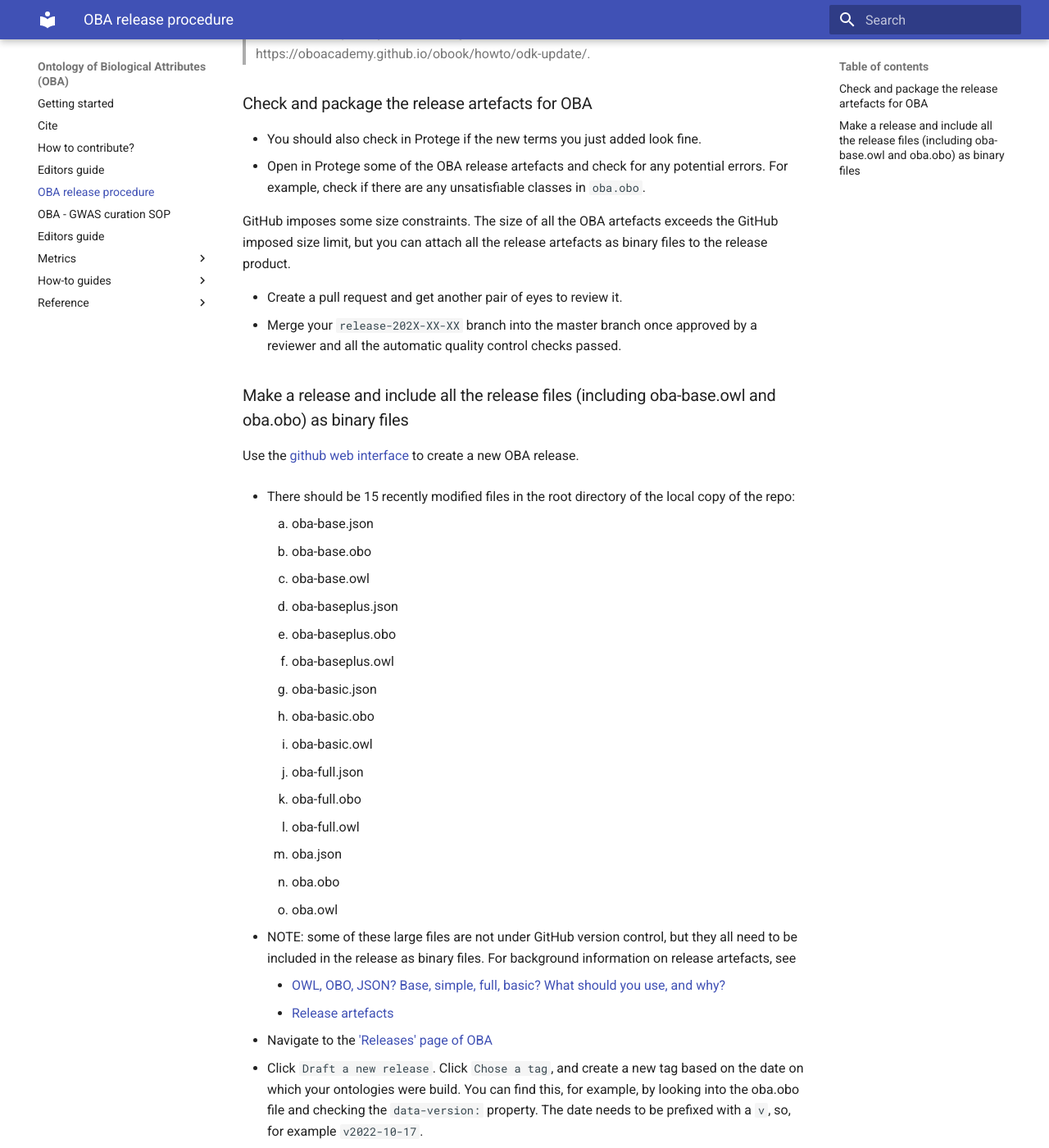
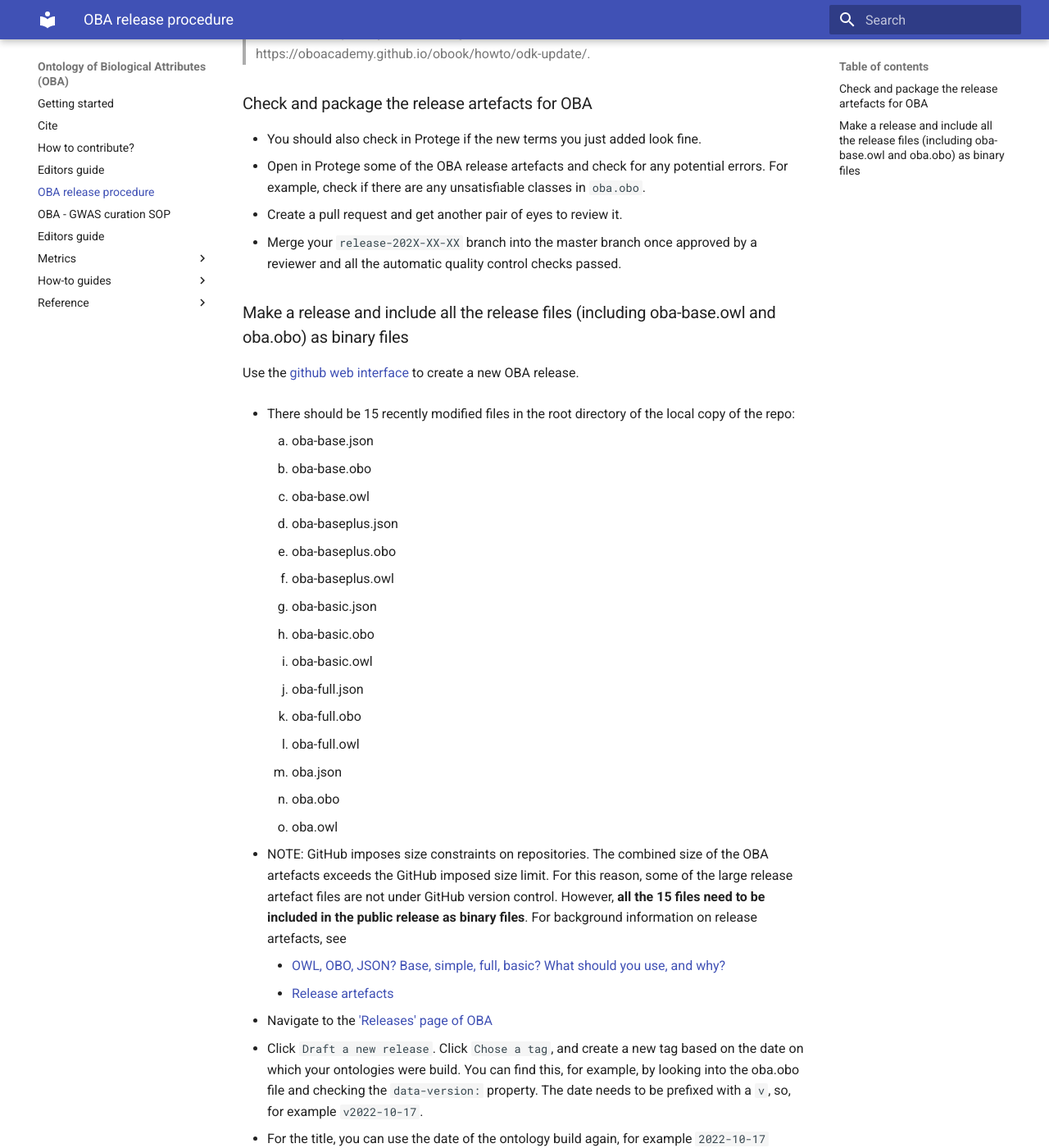
Before and after one commit to obophenotype/bio-attribute-ontology, an MkDocs documentation site: the page built from docs/oba-release-sop.md, in a window 1280 px wide and 1400 px high, scrolled down 885 px. Shown: the whole window at 82% size. Built offline with MkDocs 1.6.1 and Material for MkDocs 9.7.7, drawn with Linux system fonts in a browser that asks for light colours.

Commit message:
Move sentence to next section.

```diff
--- a/docs/oba-release-sop.md
+++ b/docs/oba-release-sop.md
@@ -47,9 +47,6 @@ sh run.sh make prepare_release -B
 - Open in Protege some of the OBA release artefacts and check for any potential errors.
 For example, check if there are any unsatisfiable classes in `oba.obo`.
 
-
-GitHub imposes some size constraints. The size of all the OBA artefacts exceeds the GitHub imposed size limit, but you can attach all the release artefacts as binary files to the release product.
-
 - Create a pull request and get another pair of eyes to review it.
 - Merge your `release-202X-XX-XX` branch into the master branch once approved by a reviewer and all the automatic quality control checks passed.
 
@@ -74,7 +71,7 @@ Use the [github web interface](https://docs.github.com/repositories/releasing-pr
     14. oba.obo
     15. oba.owl
 
-- NOTE: some of these large files are not under GitHub version control, but they all need to be included in the release as binary files. For background information on release artefacts, see
+- NOTE: GitHub imposes size constraints on repositories. The combined size of the OBA artefacts exceeds the GitHub imposed size limit. For this reason, some of the large release artefact files are not under GitHub version control. However, **all the 15 files need to be included in the public release as binary files**. For background information on release artefacts, see
     - [OWL, OBO, JSON? Base, simple, full, basic? What should you use, and why?](https://oboacademy.github.io/obook/explanation/owl-format-variants/)
     - [Release artefacts](https://oboacademy.github.io/obook/reference/release-artefacts/)
 
```
